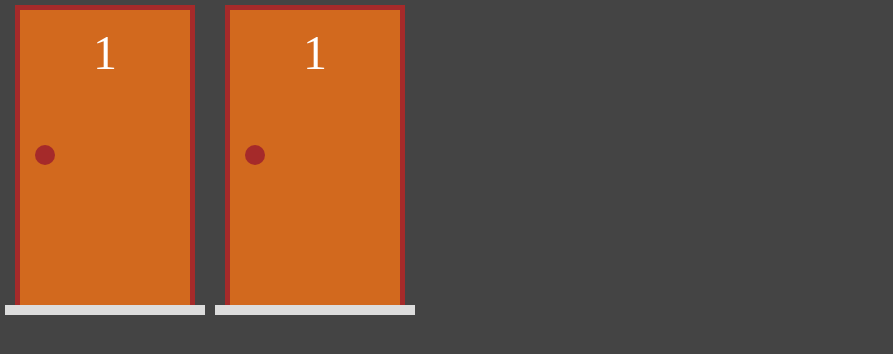
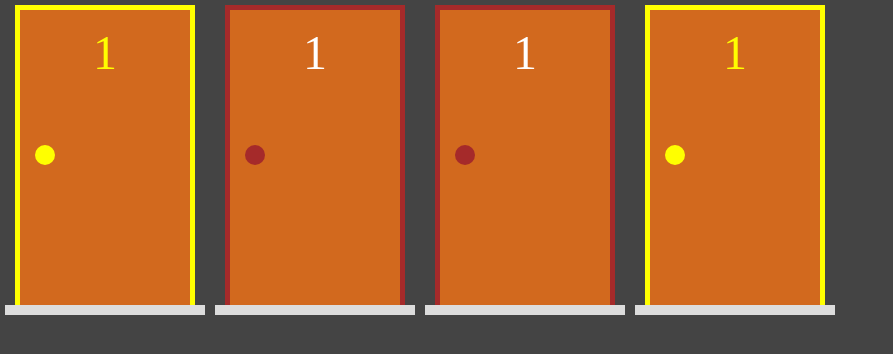
Before and after one commit to neanderdev/projeto-nextjs-portas, a Next.js app: page / in a window 1280 px wide. Shown: the top 354 px of the page, without its empty margins (0-893 px from the left). Built offline with nearby package versions, Linux system fonts and the light colour scheme.

Commit message:
Componente Porta #06

```diff
--- a/src/components/Porta.tsx
+++ b/src/components/Porta.tsx
@@ -1,9 +1,11 @@
 import styles from '../styles/Porta.module.css';
 
 export default function Porta(props: any) {
+    const selecionada = props.selecionada ? styles.selecionada : '';
+
     return (
         <div className={styles.area}>
-            <div className={styles.estrutura}>
+            <div className={`${styles.estrutura} ${selecionada}`}>
                 <div className={styles.porta}>
                     <div className={styles.numero}>1</div>
 
--- a/src/pages/index.tsx
+++ b/src/pages/index.tsx
@@ -3,9 +3,13 @@
 export default function Home() {
   return (
     <div style={{ display: 'flex' }}>
+      <Porta selecionada />
+
       <Porta />
 
       <Porta />
+
+      <Porta selecionada />
     </div>
   )
 }
--- a/src/styles/Porta.module.css
+++ b/src/styles/Porta.module.css
@@ -57,3 +57,17 @@
 
   background-color: #ddd;
 }
+
+.selecionada {
+  border-left: 5px solid yellow;
+  border-top: 5px solid yellow;
+  border-right: 5px solid yellow;
+}
+
+.selecionada .numero {
+  color: yellow;
+}
+
+.selecionada .macaneta {
+  background-color: yellow;
+}
```
